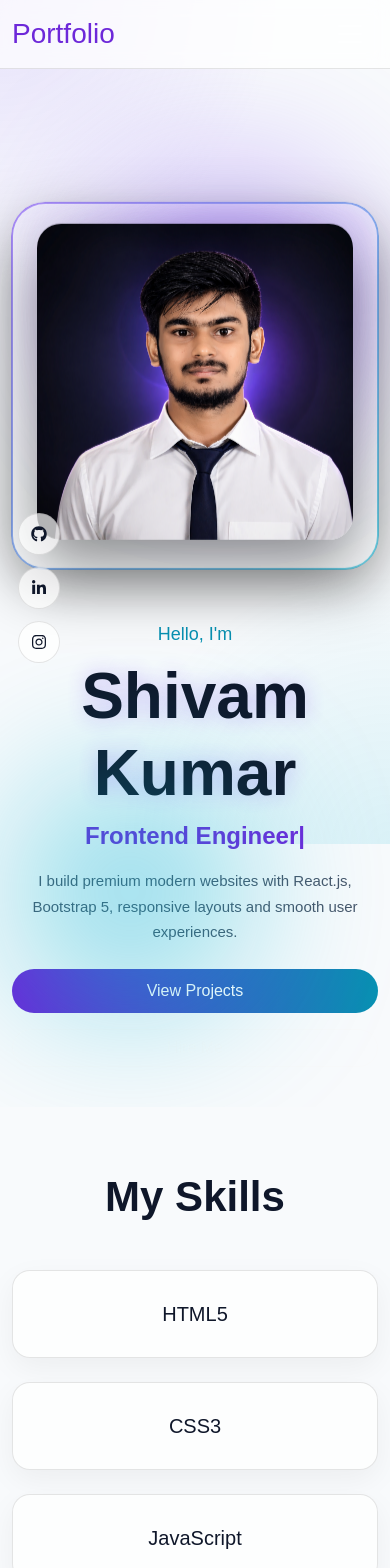
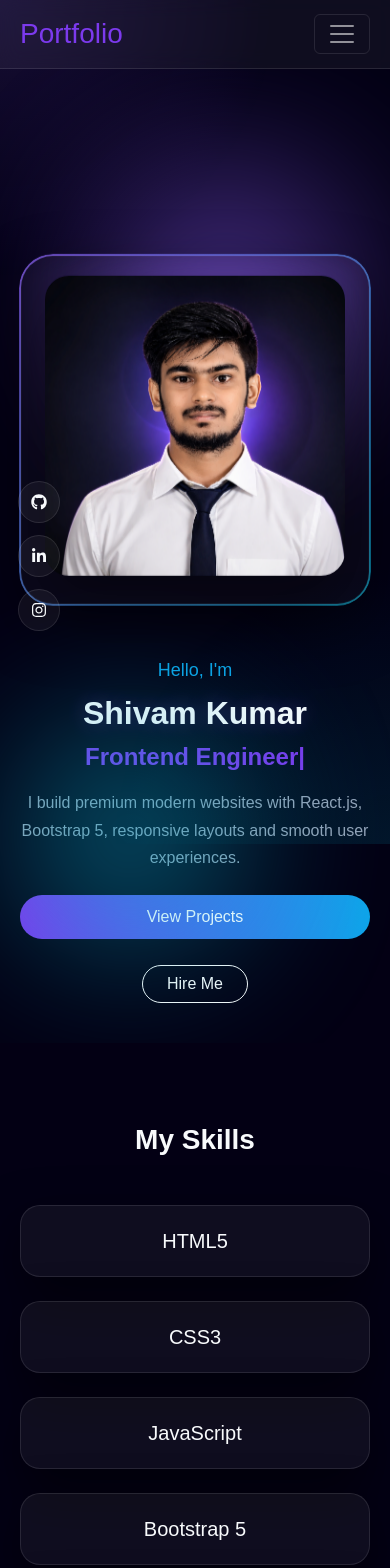
Before and after one commit to shivamkumar969/portfolio-v2, a React (Vite) app in the folder port-folio/: page / in a window 390 px wide. Shown: the top 1568 px of the page. Built offline with nearby package versions, Linux system fonts and the light colour scheme; no server answers.

Commit message:
Premium responsive design overhaul

```diff
--- a/port-folio/src/App.css
+++ b/port-folio/src/App.css
@@ -31,8 +31,23 @@ img {
   background: var(--card-bg);
   border: 1px solid var(--border-color);
   border-radius: var(--radius);
-  backdrop-filter: blur(10px);
+  backdrop-filter: blur(12px);
+  -webkit-backdrop-filter: blur(12px);
   box-shadow: var(--shadow);
+  transition: var(--transition);
+}
+
+.glass-card:hover {
+  transform: translateY(-5px);
+  border-color: rgba(255, 255, 255, 0.2);
+  background: rgba(255, 255, 255, 0.08);
+}
+
+.text-gradient {
+  background: linear-gradient(135deg, var(--primary-color), var(--secondary-color));
+  -webkit-background-clip: text;
+  -webkit-text-fill-color: transparent;
+  font-weight: 800;
 }
 
 .custom-navbar {
--- a/port-folio/src/css/responsive.css
+++ b/port-folio/src/css/responsive.css
@@ -1,102 +1,62 @@
+/* Tablet & Small Desktop */
 @media (max-width: 991px) {
   .hero-title {
-    font-size: 48px;
-  }
-
-  .hero-subtitle {
-    font-size: 28px;
-  }
-
-  .section-title,
-  .page-title {
-    font-size: 38px;
-  }
-
-  .social-sidebar {
-    display: none;
-  }
-
-  .page-space {
-    padding: 120px 0 70px;
-  }
-}
-
-@media (max-width: 767px) {
-  .hero-title {
-    font-size: 38px;
+    font-size: clamp(38px, 8vw, 48px) !important;
   }
 
   .hero-subtitle {
     font-size: 24px;
   }
 
-  .hero-text {
-    font-size: 15px;
+  .page-space {
+    padding: 100px 0 60px;
   }
 
-  .section-title,
-  .page-title {
-    font-size: 30px;
+  .navbar-collapse {
+    background: var(--bg-secondary);
+    padding: 20px;
+    border-radius: 15px;
+    margin-top: 15px;
+    border: 1px solid var(--border-color);
   }
 
-  .hero-card,
-  .project-card,
-  .skill-box,
-  .contact-form {
-    padding: 20px;
-  }
-
-  .btn-theme,
-  .btn-outline-light {
-    width: 100%;
-    text-align: center;
-  }
-
-  .navbar-brand {
-    font-size: 24px;
+  .social-sidebar {
+    display: none;
   }
 }
 
-@media (max-width: 480px) {
-  .hero-title {
-    font-size: 32px;
+/* Mobile Devices */
+@media (max-width: 767px) {
+  .section-title, .page-title {
+    font-size: clamp(28px, 6vw, 36px) !important;
   }
 
-  .section-title,
-  .page-title {
-    font-size: 26px;
+  .hero-section {
+    text-align: center;
+    padding-top: 60px;
   }
 
-  section {
-    padding: 65px 0;
+  .hero-text {
+    margin: 18px auto;
+  }
+
+  .btn-theme {
+    width: 100%;
+    margin-bottom: 10px;
+  }
+
+  .glass-card {
+    padding: 20px !important;
   }
 }
 
-@media (max-width: 576px) {
-  .filter-wrap {
-    gap: 8px;
+/* Tiny Screens */
+@media (max-width: 480px) {
+  .hero-title {
+    font-size: 32px !important;
   }
 
-  .filter-btn {
-    padding: 8px 14px;
-    font-size: 14px;
+  .container {
+    padding: 0 20px;
   }
 }
-
-@media(max-width:768px){
-
-.hero-card{
-  max-width: 340px;
-  padding:18px;
-  margin-bottom:30px;
-}
-
-.hero-img{
-  max-width:280px;
-}
-
-.hero-title{
-  font-size:46px;
-}
-
-}
--- a/port-folio/src/css/variables.css
+++ b/port-folio/src/css/variables.css
@@ -1,21 +1,19 @@
 :root {
-  /* Default Dark Mode Variables */
-  --bg-color: #0f1020;
-  --bg-secondary: #17182f;
-  --card-bg: rgba(255, 255, 255, 0.08);
-  --primary-color: #8b5cf6;
-  --secondary-color: #06b6d4;
-  --text-color: #ffffff;
-  --text-light: #b9b9c9;
-  --border-color: rgba(255, 255, 255, 0.12);
-  --shadow: 0 10px 30px rgba(0, 0, 0, 0.3);
-  --radius: 18px;
-  --transition: 0.3s ease;
+  /* Premium Dark Mode Palette */
+  --bg-color: #030014;
+  --bg-secondary: #0a0b1e;
+  --card-bg: rgba(255, 255, 255, 0.05);
+  --primary-color: #7c3aed;
+  --secondary-color: #0ea5e9;
+  --accent-color: #f43f5e;
+  --text-color: #f8fafc;
+  --text-light: #94a3b8;
+  --border-color: rgba(255, 255, 255, 0.1);
+  --shadow: 0 20px 50px rgba(0, 0, 0, 0.5);
+  --radius: 20px;
+  --transition: all 0.4s cubic-bezier(0.4, 0, 0.2, 1);
 }
 
-/* Light Mode Variables override */
-@media (prefers-color-scheme: light) {
-  :root:not([data-theme="dark"]),
 [data-theme="light"] {
   --bg-color: #f8fafc;
   --bg-secondary: #ffffff;
@@ -27,17 +25,3 @@
   --border-color: rgba(0, 0, 0, 0.1);
   --shadow: 0 10px 30px rgba(0, 0, 0, 0.05);
 }
-}
-
-/* Explicit Dark Mode override (if user forces dark mode in a light OS) */
-[data-theme="dark"] {
-  --bg-color: #0f1020;
-  --bg-secondary: #17182f;
-  --card-bg: rgba(255, 255, 255, 0.08);
-  --primary-color: #8b5cf6;
-  --secondary-color: #06b6d4;
-  --text-color: #ffffff;
-  --text-light: #b9b9c9;
-  --border-color: rgba(255, 255, 255, 0.12);
-  --shadow: 0 10px 30px rgba(0, 0, 0, 0.3);
-}
```
Lines whose indentation alone changed are shown as unchanged.
